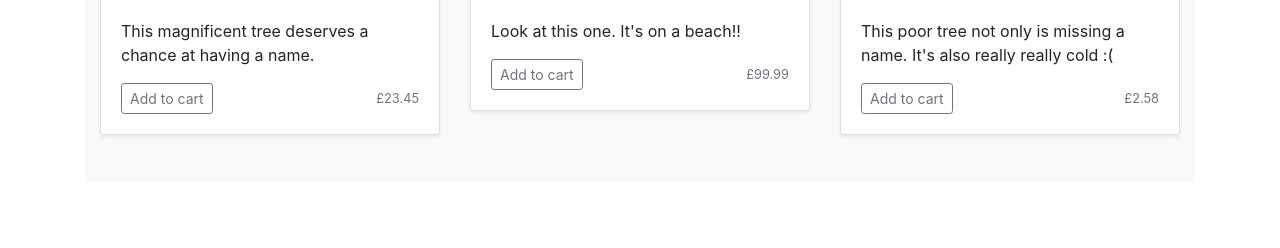
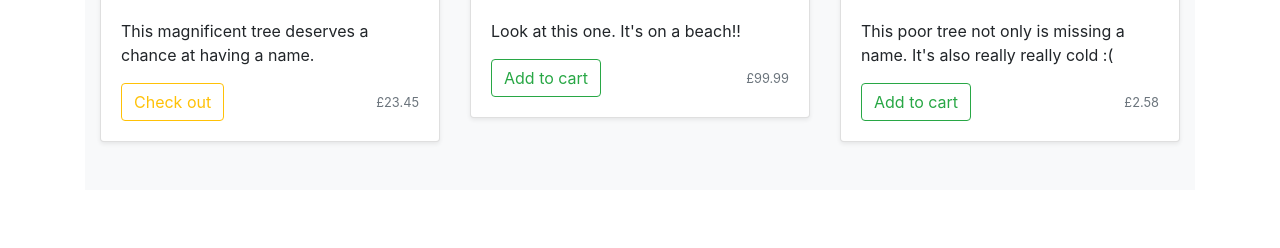
Before and after one commit to aidanjames/ecommerce-site, a Flask app: page / in a window 1280 px wide. Shown: the part 552-800 px from the top of the page. Run offline with Flask 2, Linux system fonts and the light colour scheme; a user stored in the database is signed in; data comes from the database, SQL or seed files in the repository; both versions use the stored data as it was before the commit; tables that the repository leaves empty hold one stand-in row (values such as "Sample post"); some libraries are stand-ins or nearby versions.

Commit message:
More pages added. Ability to add purchase to cart.

```diff
--- a/main.py
+++ b/main.py
@@ -1,7 +1,7 @@
-from flask import Flask, render_template, redirect, url_for, flash, abort, jsonify
+from flask import Flask, render_template, redirect, url_for, flash, abort, request
 from werkzeug.security import generate_password_hash, check_password_hash
 from flask_sqlalchemy import SQLAlchemy
-from sqlalchemy.orm import relationship
+from sqlalchemy.orm import relationship, load_only
 from flask_login import UserMixin, login_user, LoginManager, current_user, logout_user
 from forms import CreateProductForm, CreateCustomerForm, LogInForm
 from functools import wraps
@@ -12,7 +12,6 @@ from flask_bootstrap import Bootstrap
 app = Flask(__name__)
 app.config['SECRET_KEY'] = os.getenv("SECRET_KEY")
 Bootstrap(app)
-
 
 # CONNECT TO DB
 app.config['SQLALCHEMY_DATABASE_URI'] = os.getenv("DATABASE_URL", "sqlite:///shop.db")
@@ -39,12 +38,12 @@ class Customer(UserMixin, db.Model):
 class Purchase(db.Model):
     __tablename__ = "purchases"
     id = db.Column(db.Integer, primary_key=True)
-    body = db.Column(db.Text, nullable=False)
     paid = db.Column(db.Boolean, nullable=False)
 
     # Relationships
     purchaser_id = db.Column(db.Integer, db.ForeignKey("customers.id"))
     purchaser = relationship("Customer", back_populates="purchases")
+    product_id = db.Column(db.Integer, db.ForeignKey("products.id"))
     product = relationship("Product", back_populates="purchase")
 
 
@@ -56,7 +55,6 @@ class Product(db.Model):
     img_url = db.Column(db.String(250), nullable=False)
 
     # Relationships
-    purchase_id = db.Column(db.Integer, db.ForeignKey("purchases.id"))
     purchase = relationship("Purchase", back_populates="product")
 
 
@@ -82,8 +80,16 @@ def admin_only(f):
 
 @app.route('/')
 def product_page():
-    products = Product.query.all()
-    return render_template("index.html", all_products=products, current_user=current_user)
+    in_cart = db.session.query(Purchase).filter(Purchase.purchaser_id == current_user.get_id(),
+                                                Purchase.paid is not True)
+    user_pur_ids = [pur.id for pur in in_cart]
+
+    purchased_by_others = db.session.query(Purchase).filter(Purchase.purchaser_id != current_user.get_id())
+    other_pur_ids = [pur.id for pur in purchased_by_others]
+
+    # Reduce the list of available products that are not reserved/purchased by others
+    products_reduced = [product for product in Product.query.all() if product.id not in other_pur_ids]
+    return render_template("index.html", all_products=products_reduced, current_user=current_user, in_cart=user_pur_ids)
 
 
 @app.route('/register', methods=["GET", "POST"])
@@ -140,12 +146,27 @@ def logout():
 
 @app.route("/cart")
 def cart():
+    if current_user.is_anonymous:
+      return redirect(url_for('login'))
     return render_template("cart.html")
+
+
+@app.route("/add-to-cart")
+def add_to_cart():
+    product_id = request.args.get("product_id")
+    print(f"The product id is {product_id}")
+    if not current_user.is_anonymous:
+        # Add new purchase
+        purchase = Purchase(paid=False, purchaser_id=current_user.get_id(), product_id=product_id)
+        db.session.add(purchase)
+        db.session.commit()
+        return redirect(url_for("product_page"))
+    return redirect(url_for('login'))
 
 
 @app.route("/new-product", methods=["GET", "POST"])
 @admin_only
-def add_new_post():
+def add_new_product():
     form = CreateProductForm()
     if form.validate_on_submit():
         new_product = Product(
--- a/templates/base.html
+++ b/templates/base.html
@@ -24,14 +24,14 @@
 
 <nav class="navbar sticky-top navbar-light bg-light">
   <div class="container-fluid">
-    <a class="navbar-brand">tree-me</a>
+    <a href="{{ url_for('product_page') }}" class="navbar-brand">tree-me</a>
     <div class="d-flex">
       {% if not current_user.is_anonymous %}
       <a class="nav-link nav-link-ajp" href="{{ url_for('logout') }}">Log out</a>
       {% else %}
       <a class="nav-link nav-link-ajp" href="{{ url_for('login') }}">Log in</a>
       {% endif %}
-      <a class="nav-link nav-link-ajp" href="#"><i class="fas fa-shopping-cart"></i></a>
+      <a class="nav-link nav-link-ajp" href="{{ url_for('cart') }}"><i class="fas fa-shopping-cart"></i></a>
     </div>
   </div>
 </nav>
--- a/templates/index.html
+++ b/templates/index.html
@@ -6,7 +6,7 @@
 
 <div class="container">
   <h1 class="main-title display-3">Hi. Care to name a tree?</h1>
-  <h4 class="sub-title">For every purchase, we'll plant another tree.</h4>
+  <h4 class="sub-title">For every name purchase, we'll plant another tree to say thanks.</h4>
 
   <div class="album py-5 bg-light">
     <div class="container">
@@ -22,7 +22,11 @@
               <p class="card-text">{{product.description}}</p>
               <div class="d-flex justify-content-between align-items-center">
                 <div class="btn-group">
-                  <button type="button" class="btn btn-sm btn-outline-secondary">Add to cart</button>
+                  {% if product.id in in_cart %}
+                  <a href="{{ url_for('add_to_cart', product_id=product.id) }}" class="btn btn-outline-warning">Check out</a>
+                  {% else %}
+                  <a href="{{ url_for('add_to_cart', product_id=product.id) }}" class="btn btn-outline-success">Add to cart</a>
+                  {% endif %}
                 </div>
                 <small class="text-muted">£{{product.price}}</small>
               </div>
```
Also changed, not shown: shop.db (deleted).
